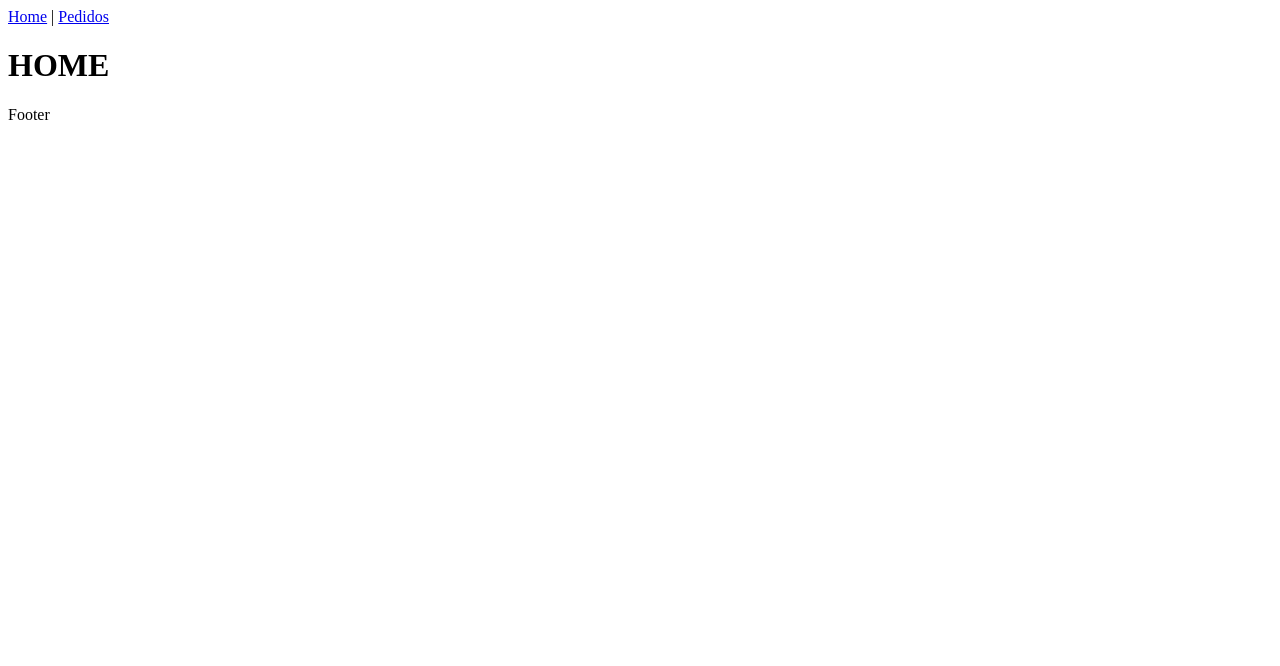
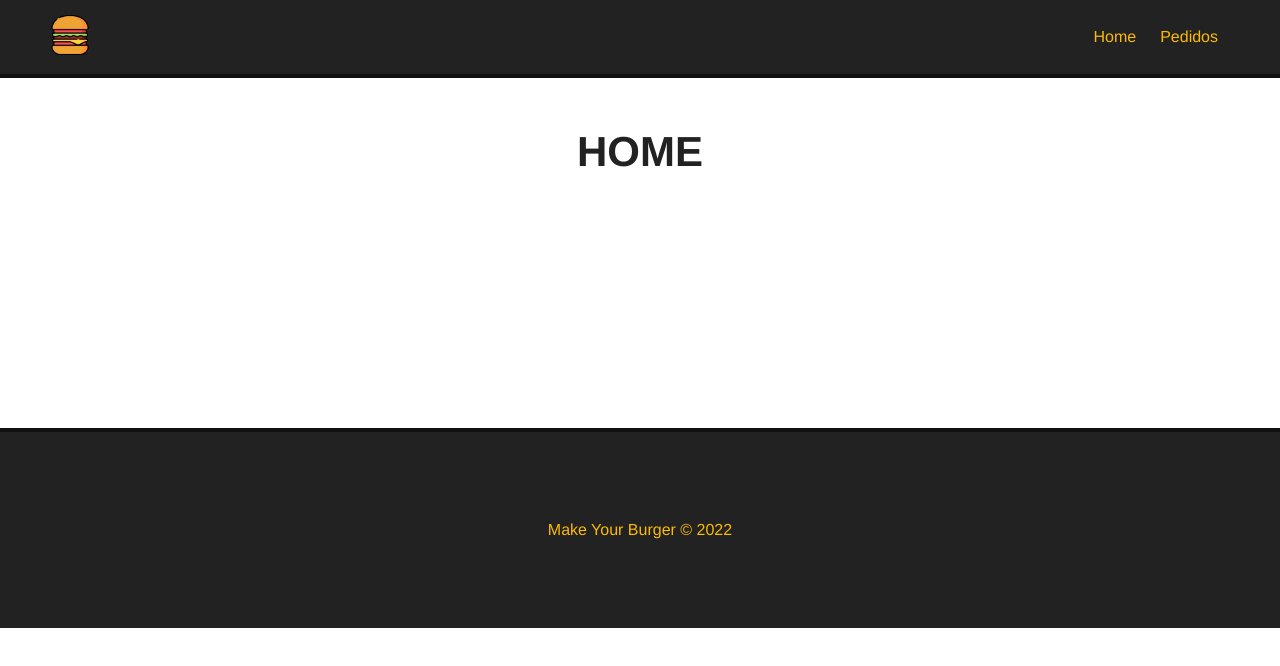
Before and after one commit to alexandreleao/3_make_your_burger, a Vue app: page / in a window 1280 px wide. Shown: the top 666 px of the page. Built offline with nearby package versions, Linux system fonts and the light colour scheme.

Commit message:
Criação do Layout da página home e pedidos

```diff
--- a/src/App.vue
+++ b/src/App.vue
@@ -1,5 +1,5 @@
 <template>
-  <Navbar />
+  <Navbar :logo="logo_src" :alt="app_name"/>
   <router-view/>
   <Footer/>
 </template>
@@ -11,13 +11,35 @@
 components:{
   Navbar,
   Footer
+},
+data(){
+  return{
+    logo_src: "/img/logo.png",
+    app_name: "Make Your Burger"
+  }
 }
 
 }
 
 </script>
 
+<style>
+ *{
+  font-family: Helvetica;
+  padding: 0;
+  margin: 0;
+  box-sizing: border-box;
+ }
 
-<style>
+ .main-container{
+  margin:50px;
+  min-height:250px;
+ }
 
+ h1{
+  text-align:center;
+  font-size:42px;
+  margin-bottom: 30px;
+  color: #222;
+ }
 </style>
--- a/src/components/Footer.vue
+++ b/src/components/Footer.vue
@@ -1,7 +1,7 @@
 <template>
-    <div>
-        <p>Footer</p>
-    </div>
+    <footer id="footer">
+        <p>Make Your Burger &copy; 2022</p>
+    </footer>
 </template>
 
 <script>
@@ -10,3 +10,17 @@
    }
 
 </script>
+
+<style scoped>
+     #footer{
+     height: 200px;
+     background-color: #222;
+     border-top: 4px solid #111;
+     color: #FCBA03;
+     display: flex;
+     align-items: center;
+     justify-content: center;
+     width: 100%;
+     }
+
+</style>
--- a/src/components/Navbar.vue
+++ b/src/components/Navbar.vue
@@ -1,9 +1,9 @@
 <template>
    <div id="nav">
-   <router-link to="/">
-     <img src="" id="logo">
+   <router-link to="/" id="logo-url">
+     <img :src="logo" :alt="alt" id="logo">
    </router-link>
-    <router-link to="/">Home</router-link> |
+    <router-link to="/">Home</router-link>
     <router-link to="/pedido">Pedidos</router-link>
   </div>
 </template>
@@ -11,6 +11,7 @@
 <script>
 export default {
     name: "Navbar",
+    props:["logo", "alt"],
     data(){
         return{
 
@@ -20,5 +21,33 @@
 </script>
 
 <style scoped>
+     #nav{
+    background-color: #222;
+    border-bottom: 4px solid #111;
+    padding: 15px 50px;
+    display: flex;
+    justify-content: flex-end;
+    align-items: center;
+   }
 
+   #nav #logo-url{
+        margin: auto;
+        margin-left: 0;
+   }
+
+   #logo{
+     width: 40px;
+     height: 40px;
+   }
+
+   #nav a{
+    color: #FCBA03;
+    text-decoration: none;
+    margin: 12px;
+    transition: .5s;
+   }
+
+   #nav a:hover{
+    color: #FFF;
+   }
 </style>
--- a/src/views/Home.vue
+++ b/src/views/Home.vue
@@ -1,6 +1,6 @@
 <template>
-  <div class="home">
-    <h1>HOME</h1>
+  <div class="main-container">
+       <h1>HOME</h1>
   </div>
 </template>
 
--- a/src/views/Pedidos.vue
+++ b/src/views/Pedidos.vue
@@ -1,5 +1,5 @@
 <template>
-  <div>
+  <div class="main-container">
     <h1>PEDIDOS</h1>
   </div>
 </template>
```
